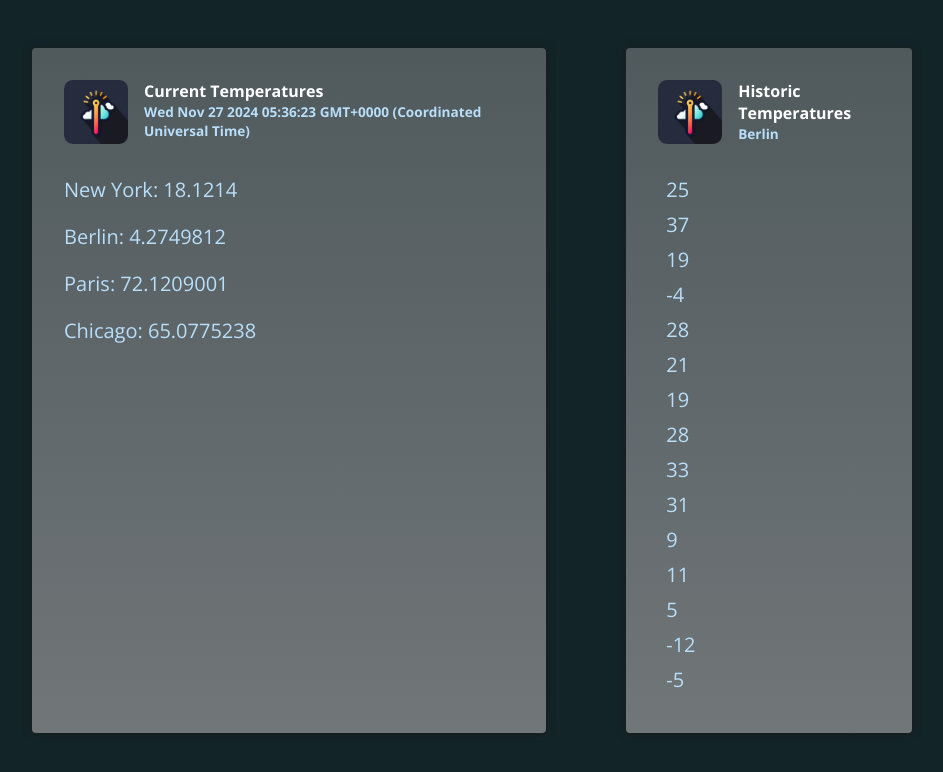
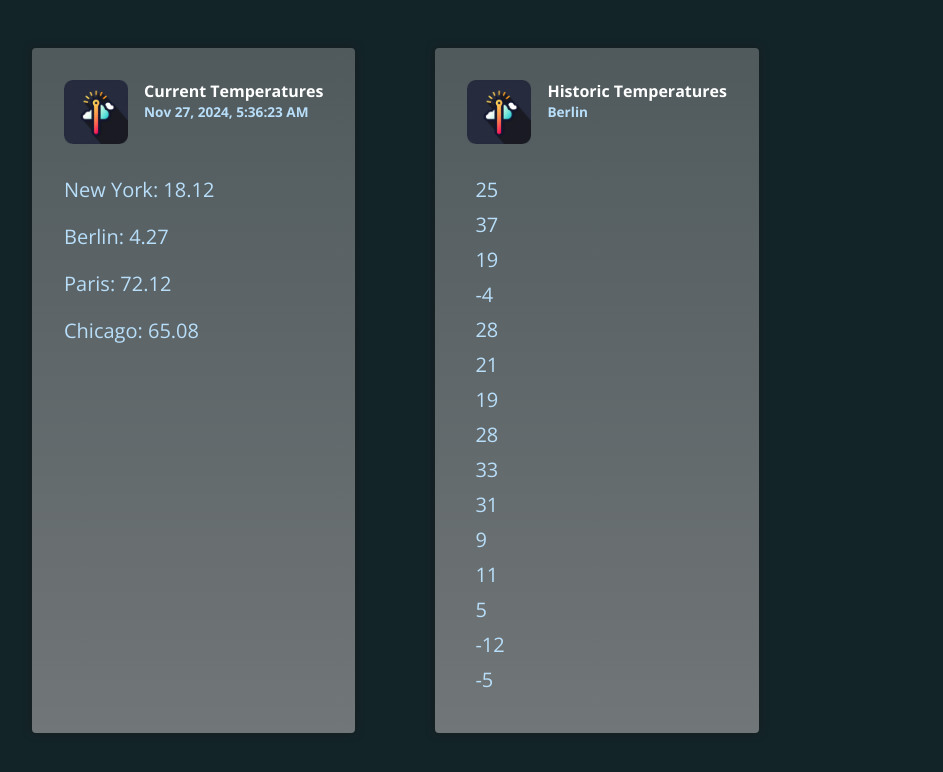
Before and after one commit to tomkedem/angular-pipes, an Angular app: page / in a window 1280 px wide. Shown: the top 772 px of the page, without its empty margins (168-1111 px from the left). Built offline with nearby package versions, Linux system fonts and the light colour scheme.

Commit message:
Using Built-in Pipes

```diff
--- a/package.json
+++ b/package.json
@@ -3,7 +3,7 @@
   "version": "0.0.0",
   "scripts": {
     "ng": "ng",
-    "start": "ng serve",
+    "start": "ng serve -o",
     "build": "ng build",
     "watch": "ng build --watch --configuration development",
     "test": "ng test"
--- a/src/app/app.component.html
+++ b/src/app/app.component.html
@@ -4,13 +4,13 @@
       <img src="temp-icon.png" alt="Thermometer icon" />
       <div>
         <h2>Current Temperatures</h2>
-        <p>{{ currentDate }}</p>
+        <p>{{ currentDate | date: 'medium' }}</p>
       </div>
     </header>
-    <p>New York: {{ currentTemperaturs.newYork }}</p>
-    <p>Berlin: {{ currentTemperaturs.berlin }}</p>
-    <p>Paris: {{ currentTemperaturs.paris }}</p>
-    <p>Chicago: {{ currentTemperaturs.chicago }}</p>
+    <p>New York: {{ currentTemperaturs.newYork | number: '1.1-2' }}</p>
+    <p>Berlin: {{ currentTemperaturs.berlin | number: '1.1-2' }}</p>
+    <p>Paris: {{ currentTemperaturs.paris | number: '1.1-2'}}</p>
+    <p>Chicago: {{ currentTemperaturs.chicago | number: '1.1-2'}}</p>
   </article>
 
   <article class="temperatures">
--- a/src/app/app.component.ts
+++ b/src/app/app.component.ts
@@ -1,8 +1,10 @@
+import { DatePipe, DecimalPipe } from '@angular/common';
 import { Component } from '@angular/core';
 
 @Component({
   selector: 'app-root',
   standalone: true,
+  imports: [DatePipe, DecimalPipe],
   templateUrl: './app.component.html',
 })
 export class AppComponent {
```
Also changed, not shown: 1 other file (tests, documents, lock files or other folders).
